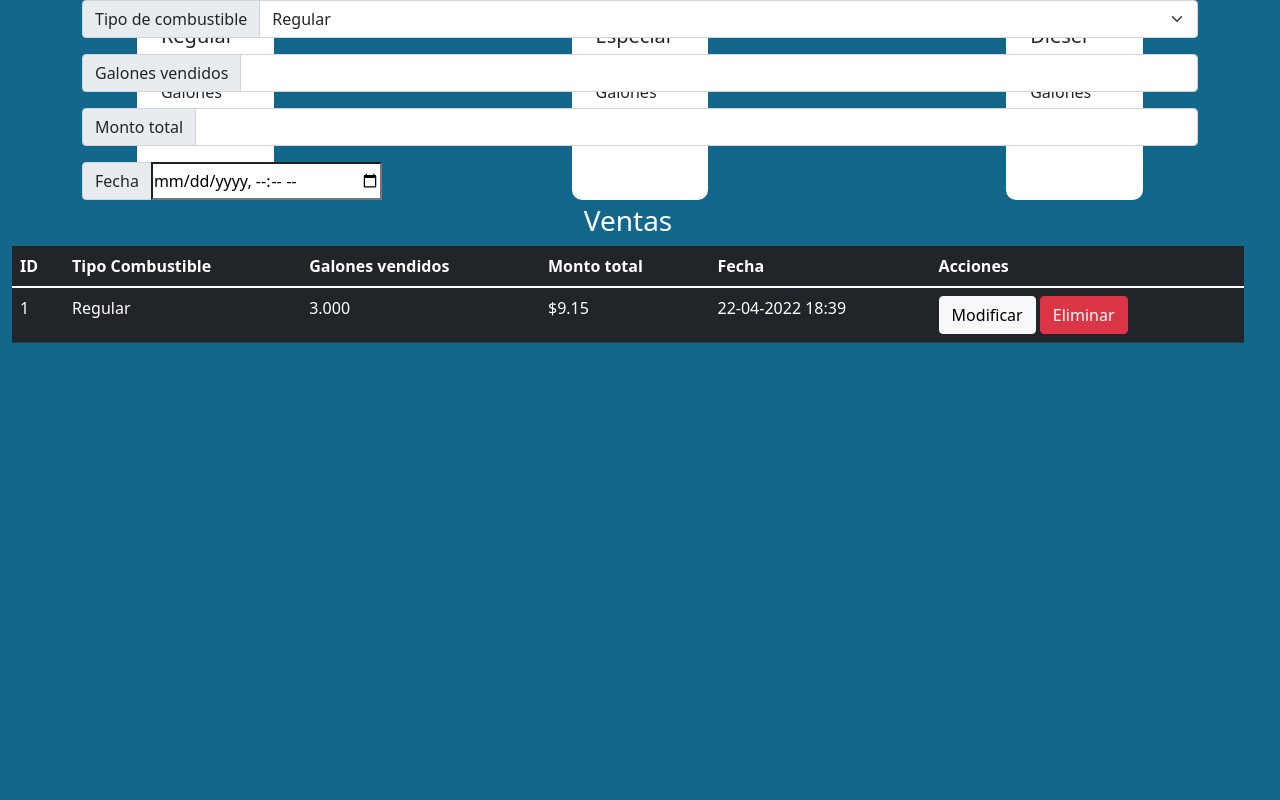
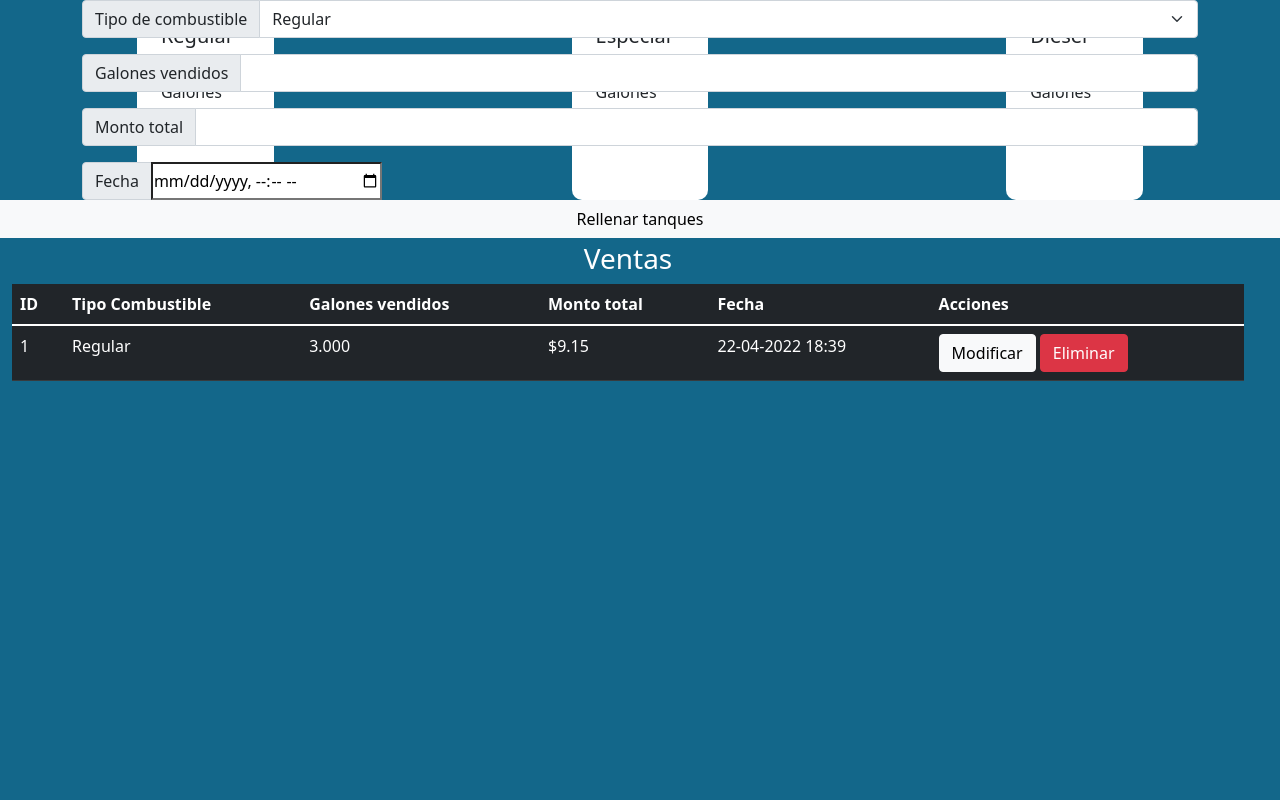
Before and after one commit to atoli07/Taller2_AA180552_PS211109, a PHP site: page / in a window 1280 px wide. Run offline with PHP 8.4, Linux system fonts and the light colour scheme.

Commit message:
Update index.php

```diff
--- a/index.php
+++ b/index.php
@@ -37,6 +37,9 @@
                         <p>Galones disponibles:</p>
                     </div>
                 </div>
+            </div>
+            <div class="row">
+                <button type="button" class="btn btn-light">Rellenar tanques</button>
             </div>
             <div class="row container-fluid">
                 <h3 class="text-white text-center pt-1">Ventas</h3>
```
